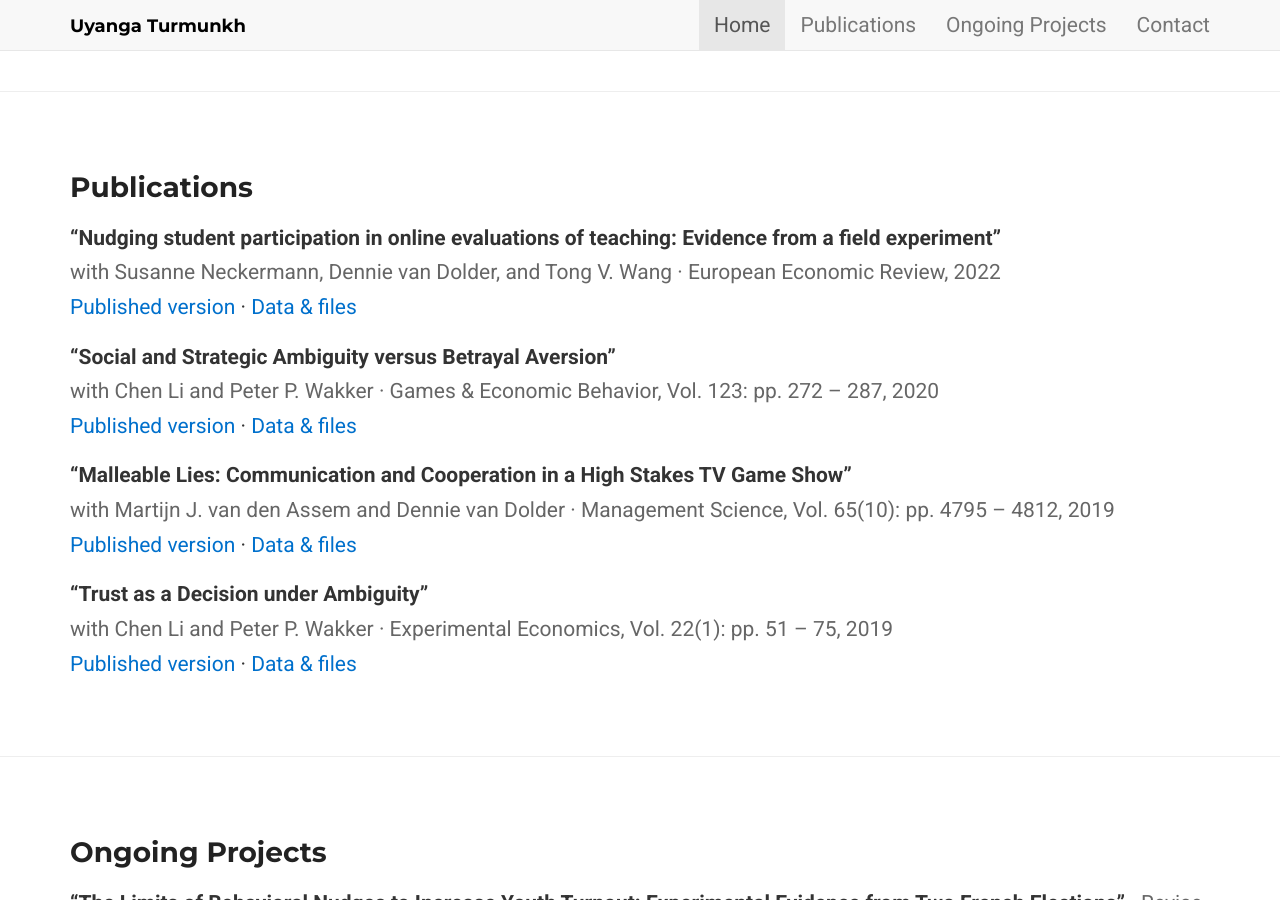
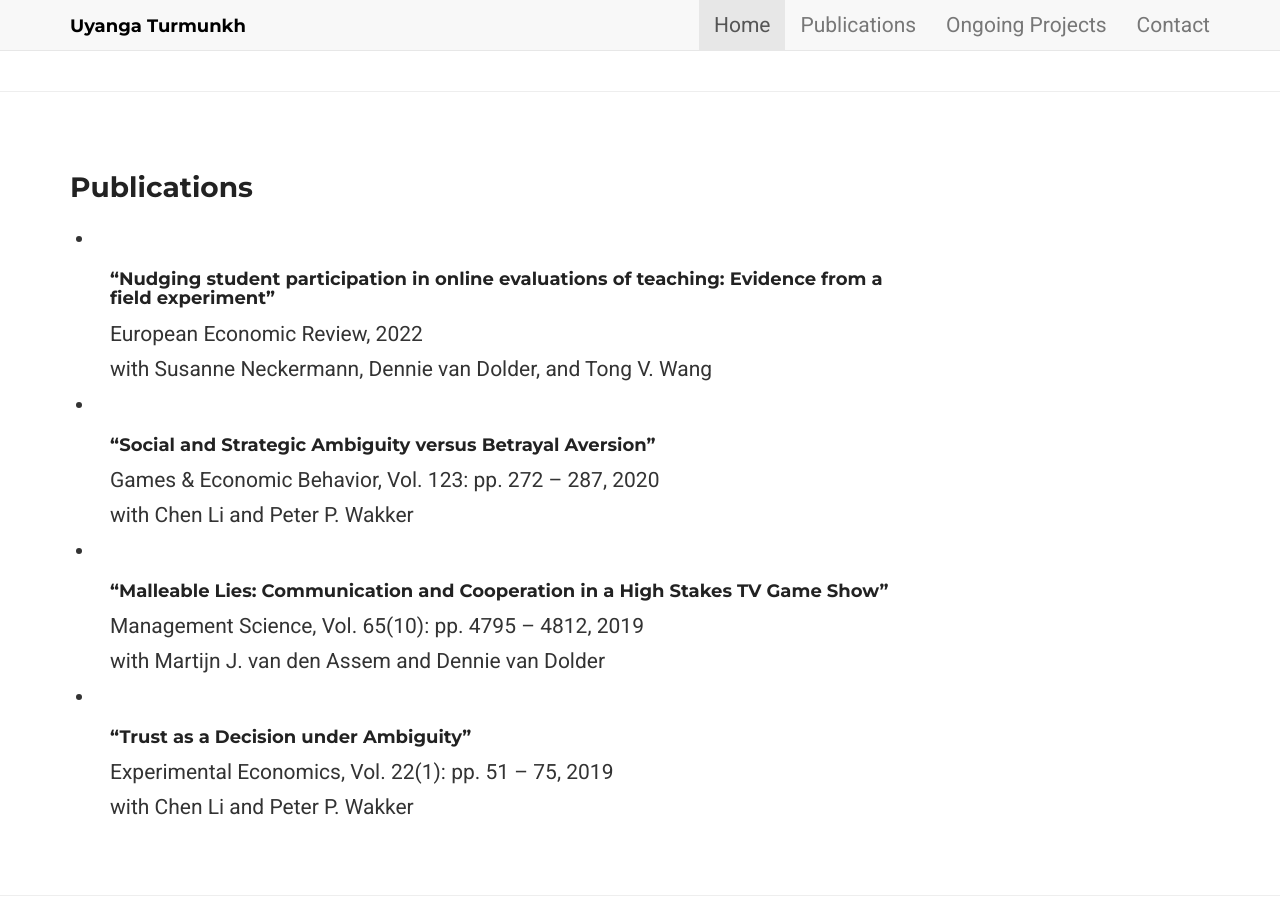
Before and after one commit to prakharsood24/uyanga-demo, a Jekyll site: the page built from index.md, in a window 1280 px wide and 900 px high, scrolled down 1264 px. Built offline with Jekyll 4.4.1, drawn with Linux system fonts in a browser that asks for light colours; nearby versions of some CDN libraries; a style sheet for code colours, icons or effects is not loaded.

Commit message:
Update index.md

```diff
--- a/index.md
+++ b/index.md
@@ -79,20 +79,47 @@
     <div class="row">
       <div class="col-xs-12">
         <h1>Publications</h1>
-        <ul style="list-style:none; padding-left:0;">
-          {% for p in site.data.publications %}
-          <li style="margin-bottom:15px;">
-            <strong>{{ p.title }}</strong><br>
-            <span style="color:#666;">{{ p.authors }} · {{ p.venue }}</span><br>
-            {% if p.pub_link %}<a href="{{ p.pub_link }}" target="_blank">Published version</a>{% endif %}
-            {% if p.data_link %} · <a href="{{ p.data_link }}" target="_blank">Data & files</a>{% endif %}
+
+        <ul class="pub-list">
+        {% for p in site.data.publications %}
+          <li class="pub-item row">
+            <div class="col-sm-9">
+              <h3 class="pub-title">{{ p.title }}</h3>
+              <div class="pub-venue">
+                {% if p.venue_link %}<a href="{{ p.venue_link }}" target="_blank" rel="noopener">{{ p.venue }}</a>{% else %}{{ p.venue }}{% endif %}{% if p.year %}, {{ p.year }}.{% endif %}
+              </div>
+              <div class="pub-authors">{{ p.authors }}</div>
+
+              {% if p.links %}
+              <div class="pub-actions">
+                {% for l in p.links %}
+                  <a class="btn-linkchip" href="{{ l.url }}" target="_blank" rel="noopener">
+                    {% if l.icon contains 'ai' %}
+                      <i class="{{ l.icon }}"></i>
+                    {% else %}
+                      <i class="fa {{ l.icon }}"></i>
+                    {% endif %}
+                    {{ l.label }}
+                  </a>
+                {% endfor %}
+              </div>
+              {% endif %}
+            </div>
+
+            <div class="col-sm-3 hidden-xs">
+              {% if p.thumb %}
+                <img src="{{ p.thumb }}" class="pub-thumb img-responsive" alt="Cover for {{ p.title }}">
+              {% endif %}
+            </div>
           </li>
-          {% endfor %}
+        {% endfor %}
         </ul>
+
       </div>
     </div>
   </div>
 </section>
+
 
 <!-- === ONGOING PROJECTS === -->
 <section id="projects" class="home-section">
```
